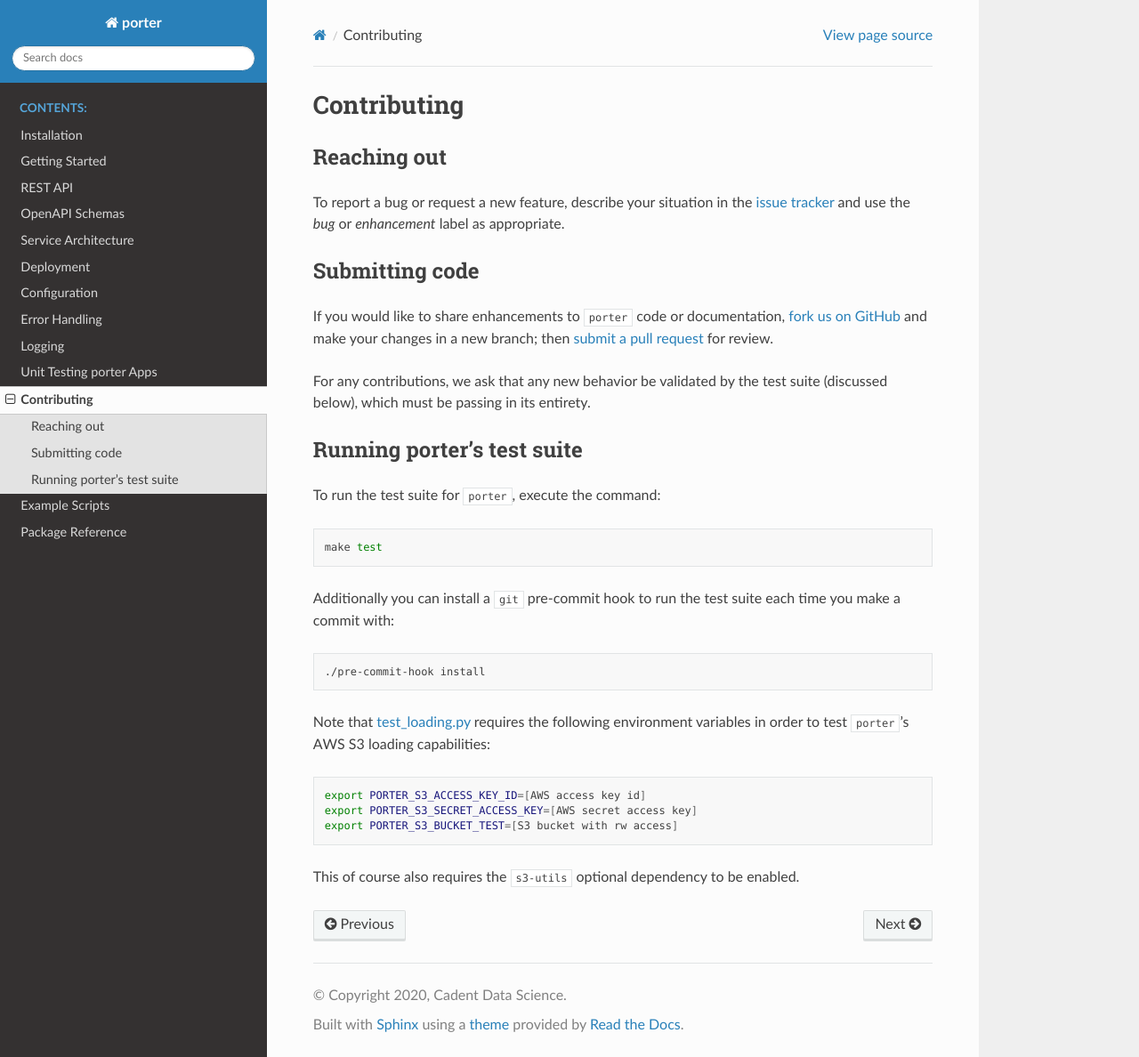
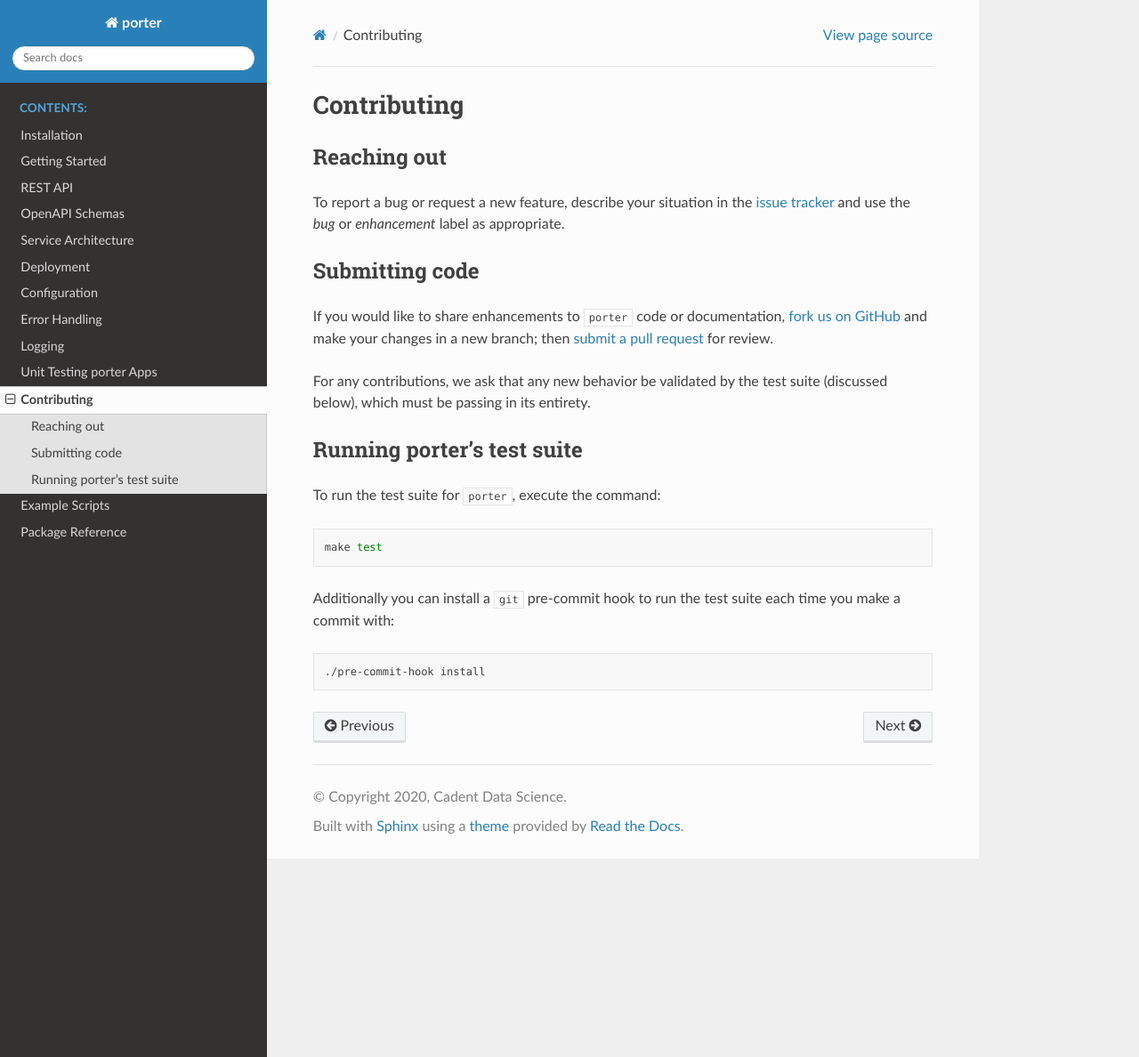
Before and after one commit to dantegates/porter, a Sphinx documentation site: the page built from docs/contributing.rst, in a window 1280 px wide and 1188 px high. Shown: the whole window at 89% size. Built offline with Sphinx 7.4.7 and the Read the Docs theme 2.0.0, drawn with Linux system fonts in a browser that asks for light colours.

Commit message:
remove references to s3 in docs

```diff
--- a/docs/contributing.rst
+++ b/docs/contributing.rst
@@ -31,14 +31,3 @@ Additionally you can install a ``git`` pre-commit hook to run the test suite eac
 .. code-block:: shell
 
     ./pre-commit-hook install
-
-
-Note that `test_loading.py <https://github.com/CadentTech/porter/blob/master/tests/test_loading.py>`_ requires the following environment variables in order to test ``porter``'s AWS S3 loading capabilities:
-
-.. code-block:: shell
-
-    export PORTER_S3_ACCESS_KEY_ID=[AWS access key id]
-    export PORTER_S3_SECRET_ACCESS_KEY=[AWS secret access key]
-    export PORTER_S3_BUCKET_TEST=[S3 bucket with rw access]
-
-This of course also requires the ``s3-utils`` optional dependency to be enabled.
--- a/docs/getting_started.rst
+++ b/docs/getting_started.rst
@@ -40,7 +40,7 @@ Now just send a POST request to the endpoint ``/my-model/v1/prediction`` to get
 
 The model can be any Python object with a ``.predict(X)`` method, where ``X`` is a ``DataFrame`` and the return value is a sequence with one element per row of ``X``.
 
-:meth:`WrappedModel.from_file() <porter.datascience.WrappedModel.from_file()>` supports ``.pkl`` files via `joblib <https://joblib.readthedocs.io/>`_ and ``.h5`` files for `keras <https://keras.io/backend/>`_ models. You can even load from AWS S3 by passing a filename such as ``s3://my-bucket/my-model.pkl``.
+:meth:`WrappedModel.from_file() <porter.datascience.WrappedModel.from_file()>` supports ``.pkl`` files via `joblib <https://joblib.readthedocs.io/>`_ and ``.h5`` files for `keras <https://keras.io/backend/>`_ models.
 
 Multiple models can be served by a single app simply by passing additional services to :class:`porter.services.ModelApp`.
 
--- a/docs/index.rst
+++ b/docs/index.rst
@@ -27,7 +27,7 @@ Features include:
 - **Practical design**: suitable for projects ranging from proof-of-concept to production grade software.
 - **Framework-agnostic design**: any object with a ``predict()`` method will do, which means ``porter`` plays nicely with `sklearn <https://scikit-learn.org/stable/>`_, `keras <https://keras.io/backend/>`_, or `xgboost <https://xgboost.readthedocs.io/en/latest/>`_ models. Models that don't fit this pattern can be easily wrapped and used in ``porter``.
 - **OpenAPI integration**: lightweight, Pythonic schema specifications support automatic validation of HTTP request data and generation of API documentation using Swagger.
-- **Boiler plate reduction**: ``porter`` takes care of API logging and error handling out of the box, and supports streamlined model loading from ``.pkl`` and ``.h5`` files stored locally or on AWS S3.
+- **Boiler plate reduction**: ``porter`` takes care of API logging and error handling out of the box, and supports streamlined model loading from ``.pkl`` and ``.h5`` files stored locally.
 - **Robust testing**: ``porter`` includes a comprehensive test suite, and has been extensively field tested by the Data Science team at Cadent.
 
 
--- a/docs/installation.rst
+++ b/docs/installation.rst
@@ -26,10 +26,10 @@ For more details on this topic see `here <https://codeinthehole.com/tips/using-p
 Dependency Selection
 --------------------
 
-``porter`` offers optional support for loading ``keras`` models and for loading models via ``S3``.  To enable each of these options explicitly:
+``porter`` offers optional support for loading ``keras`` models.  To enable each of these options explicitly:
 
 .. code-block:: shell
 
-    pip install -e git+https://github.com/CadentTech/porter#egg=porter[keras-utils,s3-utils]
+    pip install -e git+https://github.com/CadentTech/porter#egg=porter[keras-utils]
 
 You can install just one of these additional requirements by removing the undesired name from the list in the brackets above (or you can install without optional dependencies by removing the bracketed list altogether).
```
